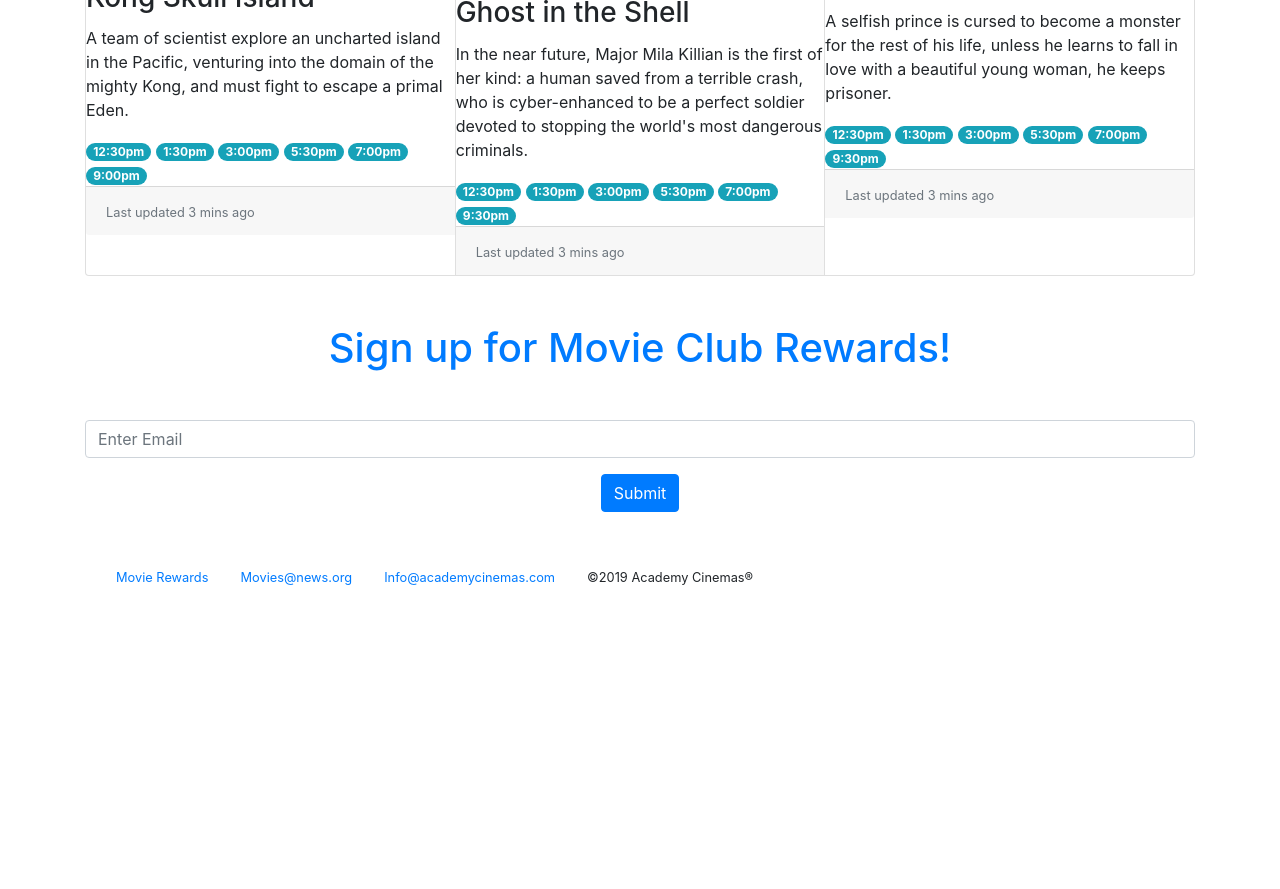
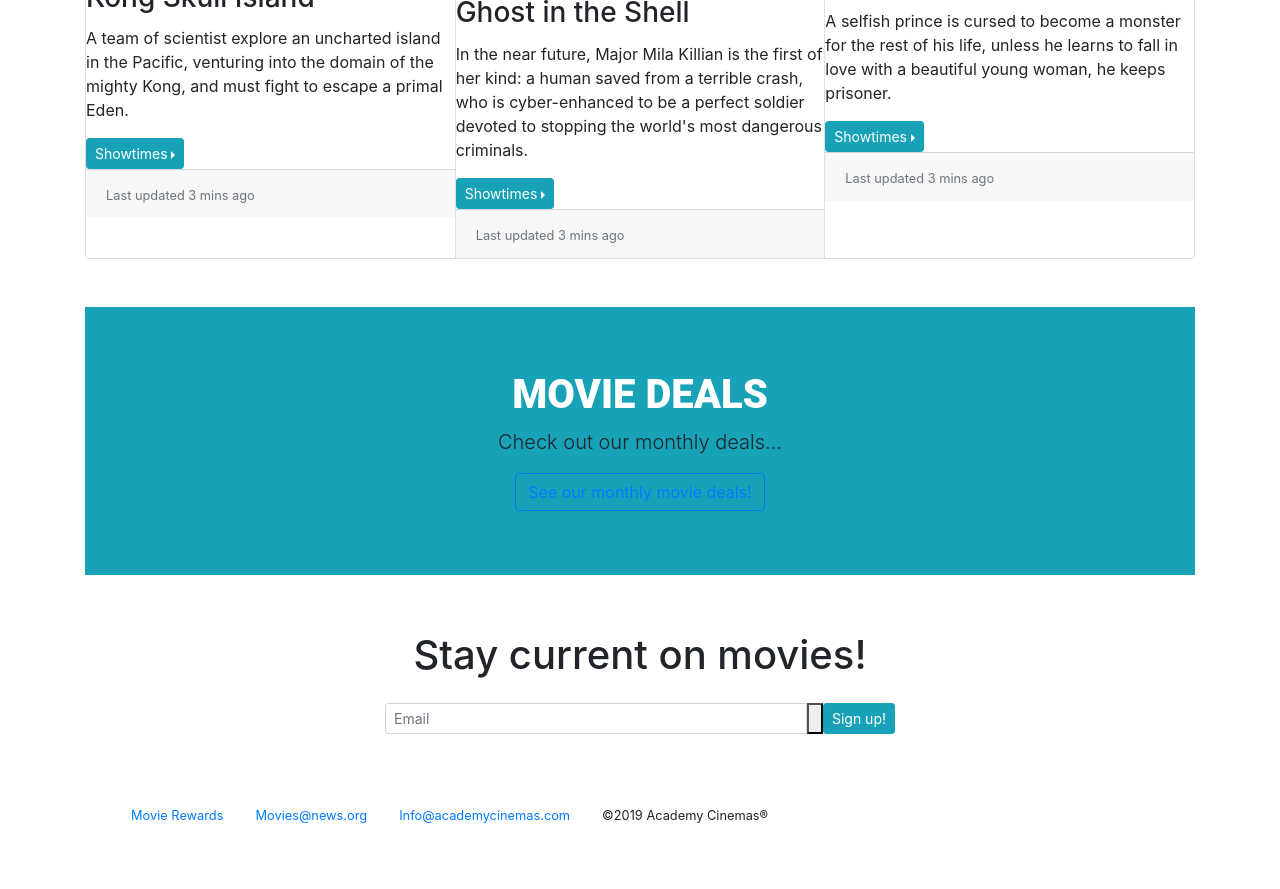
Before and after one commit to gon-osc/HTML-and-CSS-Projects, a plain HTML site: page bootstrap4_project/academy_cinemas.html in a window 1280 px wide. Shown: the part 1026-1915 px from the top of the page. Before the commit the page ends 1669 px from the top, so only its background shows below. Drawn offline with nearby package versions, Linux system fonts and the light colour scheme.

Commit message:
bootstrap4_project update

```diff
--- a/bootstrap4_project/academy_cinemas.html
+++ b/bootstrap4_project/academy_cinemas.html
@@ -88,12 +88,17 @@
                     <p>A team of scientist explore an uncharted island in the Pacific,
                         venturing into the domain of the mighty Kong, and must fight to
                         escape a primal Eden.</p>
-                    <span class="badge badge-pill badge-info">12:30pm</span>
-                    <span class="badge badge-pill badge-info">1:30pm</span>
-                    <span class="badge badge-pill badge-info">3:00pm</span>
-                    <span class="badge badge-pill badge-info">5:30pm</span>
-                    <span class="badge badge-pill badge-info">7:00pm</span>
-                    <span class="badge badge-pill badge-info">9:00pm</span>
+                    <div class="btn-group dropright">
+                        <button class="btn btn-secondary btn-sm btn-info dropdown-toggle" type="button" id="dropdownMenu2" data-toggle="dropdown" aria-haspopup="true" aria-expanded="false">Showtimes</button>
+                        <div class="dropdown-menu" aria-labelledby="dropdownMenu2">
+                            <button class="badge badge-pill badge-info">12:30pm</button>
+                            <button class="badge badge-pill badge-info">1:30pm</button>
+                            <button class="badge badge-pill badge-info">3:00pm</button>
+                            <button class="badge badge-pill badge-info">5:30pm</button>
+                            <button class="badge badge-pill badge-info">7:00pm</button>
+                            <button class="badge badge-pill badge-info">9:00pm</button>
+                        </div>
+                    </div>
                 </div>
                 <div class="card-footer">
                     <small class="text-muted">Last updated 3 mins ago</small>
@@ -107,12 +112,17 @@
                     <p>In the near future, Major Mila Killian is the first of her kind: a human saved
                         from a terrible crash, who is cyber-enhanced to be a perfect soldier devoted to
                         stopping the world's most dangerous criminals.</p>
-                    <span class="badge badge-pill badge-info">12:30pm</span>
-                    <span class="badge badge-pill badge-info">1:30pm</span>
-                    <span class="badge badge-pill badge-info">3:00pm</span>
-                    <span class="badge badge-pill badge-info">5:30pm</span>
-                    <span class="badge badge-pill badge-info">7:00pm</span>
-                    <span class="badge badge-pill badge-info">9:30pm</span>
+                    <div class="btn-group dropright">
+                        <button class="btn btn-secondary btn-sm btn-info dropdown-toggle" type="button" id="dropdownMenu2" data-toggle="dropdown" aria-haspopup="true" aria-expanded="false">Showtimes</button>
+                        <div class="dropdown-menu" aria-labelledby="dropdownMenu2">
+                            <button class="badge badge-pill badge-info">12:30pm</button>
+                            <button class="badge badge-pill badge-info">1:30pm</button>
+                            <button class="badge badge-pill badge-info">3:00pm</button>
+                            <button class="badge badge-pill badge-info">5:30pm</button>
+                            <button class="badge badge-pill badge-info">7:00pm</button>
+                            <button class="badge badge-pill badge-info">9:00pm</button>
+                        </div>
+                    </div>
                 </div>
                 <div class="card-footer">
                     <small class="text-muted">Last updated 3 mins ago</small>
@@ -125,12 +135,17 @@
                     <h3 class="card-title">Beauty and the Beast</h3>
                     <p>A selfish prince is cursed to become a monster for the rest of his life,
                         unless he learns to fall in love with a beautiful young woman, he keeps prisoner.</p>
-                    <span class="badge badge-pill badge-info">12:30pm</span>
-                    <span class="badge badge-pill badge-info">1:30pm</span>
-                    <span class="badge badge-pill badge-info">3:00pm</span>
-                    <span class="badge badge-pill badge-info">5:30pm</span>
-                    <span class="badge badge-pill badge-info">7:00pm</span>
-                    <span class="badge badge-pill badge-info">9:30pm</span>
+                    <div class="btn-group dropright">
+                        <button class="btn btn-secondary btn-sm btn-info dropdown-toggle" type="button" id="dropdownMenu2" data-toggle="dropdown" aria-haspopup="true" aria-expanded="false">Showtimes</button>
+                        <div class="dropdown-menu" aria-labelledby="dropdownMenu2">
+                            <button class="badge badge-pill badge-info">12:30pm</button>
+                            <button class="badge badge-pill badge-info">1:30pm</button>
+                            <button class="badge badge-pill badge-info">3:00pm</button>
+                            <button class="badge badge-pill badge-info">5:30pm</button>
+                            <button class="badge badge-pill badge-info">7:00pm</button>
+                            <button class="badge badge-pill badge-info">9:00pm</button>
+                        </div>
+                    </div>
                 </div>
                 <div class="card-footer">
                     <small class="text-muted">Last updated 3 mins ago</small>
@@ -138,22 +153,80 @@
             </div>
         </div>
 
-
         <!-- /Showtimes -->
 
-        <!-- Deals -->
+        <!-- jumbotron heading -->
+        <div class="jumbotron jumbotron-fluid bg-info mt-5 text-center">
+            <div class="container text-center">
+                <h1 class="display-5 hidden-sm-down" style="color:#fff;font-family:roboto;font-weight:900;text-transform:uppercase;">Movie Deals</h1>
+                <p class="lead">Check out our monthly deals...</p>
+                <!-- movie deals -->
+                <button type="button" class="btn btn-outline-primary" data-toggle="modal" data-target="#register">See our monthly movie deals!</button>
+                <!-- /movie deals -->
+            </div>
+        </div>
+        <!-- /jumbotron heading -->
 
-            <div id="Deals">
-                <div class="text-center">
-                    <form>
-                        <h1 class="text-primary my-5">Sign up for Movie Club Rewards!</h1>
-                        <div class="form-group">
-                            <input type="email" class="form-control" id="exampleInputEmail1" aria-describedby="emailHelp" placeholder="Enter Email">
-                        </div>
-                        <button type="submit" class="btn btn-primary">Submit</button>
-                    </form>
+        <!-- signup form -->
+        <div class="row">
+            <div class="container text-center col-md-6" id="deals">
+                <div class="container text-center">
+                    <h1 class="display-5 my-4 col-lg auto text=primary">Stay current on movies!</h1>
+                    <div class="input-group mb-3 input-group-sm">
+                        <input type="text" class="form-control" placeholder="Email">
+                        <button class="input-group-btn">
+                        <button type="button" class="btn btn-secondary btn-sm btn-info popover-dismiss" data-container="body" data-toggle="popover" data-placement="top" data-content="Submit your email to receive great movie rewards deals!">
+                            Sign up! </button>
+                        </button>
+                    </div>
                 </div>
+            </div>
+        </div>
+        <!-- /signup form -->
 
+        <!-- form modal -->
+        <div class="modal fade" id="register" >
+          <div class="modal-dialog" role="document">
+            <div class="modal-content">
+              <div class="modal-header">
+                <h5 class="modal-title">Register to receive movie deals...</h5>
+                <button type="button" class="close" data-dismiss="modal" aria-label="Close">
+                    <button aria-hidden="true">&times;</button>
+                </button>
+              </div>
+              <div class="modal-body">
+              <form>
+                  <fieldset class="form-group">
+                      <label for="firstname">First Name:</label>
+                      <input type="text" class="form-control" id="firstname" placeholder="First Name...">
+                  </fieldset>
+                  <fieldset class="form-group">
+                      <label for="lastname">Last Name:</label>
+                      <input type="text" class="form-control" id="lastname" placeholder="Last Name...">
+                  </fieldset>
+                  <fieldset class="form-group">
+                      <label for="email">Email:</label>
+                      <input type="text" class="form-control" id="email" placeholder="Email...">
+                  </fieldset>
+                  <fieldset class="form-group">
+                      <label for="password">Password:</label>
+                      <input type="text" class="form-control" id="password" placeholder="Password...">
+                  </fieldset>
+                </form>
+
+              </div>
+              <div class="modal-footer">
+                <button type="button" class="btn btn-primary">Save changes</button>
+                <button type="button" class="btn btn-secondary" data-dismiss="modal">Close</button>
+              </div>
+            </div>
+          </div>
+        </div>
+
+        <!-- /form modal -->
+
+        <!-- footer -->
+        <div class="container text-center" id="footer">
             <div class="container my-5">
                 <ul class="nav nav-inline">
                     <li class="nav-item">
@@ -170,10 +243,14 @@
                     </li>
                 </ul>
             </div>
-
-        <!-- /Deals -->
+            <!-- /footer -->
 
 
+        <!-- sugnup form-->
+        <div class="row">
+            <div class="container text-center col-and-6" id="deals">
+                <div class="container tex-center">
+                    <h1 class="display "
 
 
 
@@ -184,5 +261,11 @@
         <script src="https://code.jquery.com/jquery-3.4.1.slim.min.js" integrity="sha384-J6qa4849blE2+poT4WnyKhv5vZF5SrPo0iEjwBvKU7imGFAV0wwj1yYfoRSJoZ+n" crossorigin="anonymous"></script>
         <script src="https://cdn.jsdelivr.net/npm/popper.js@1.16.0/dist/umd/popper.min.js" integrity="sha384-Q6E9RHvbIyZFJoft+2mJbHaEWldlvI9IOYy5n3zV9zzTtmI3UksdQRVvoxMfooAo" crossorigin="anonymous"></script>
         <script src="https://stackpath.bootstrapcdn.com/bootstrap/4.4.1/js/bootstrap.min.js" integrity="sha384-wfSDF2E50Y2D1uUdj0O3uMBJnjuUD4Ih7YwaYd1iqfktj0Uod8GCExl3Og8ifwB6" crossorigin="anonymous"></script>
+
+    <script>
+        $('.popover-dismiss').popover({
+            trigger: 'focus'
+        })
+    </script>
     </body>
 </html>
```
